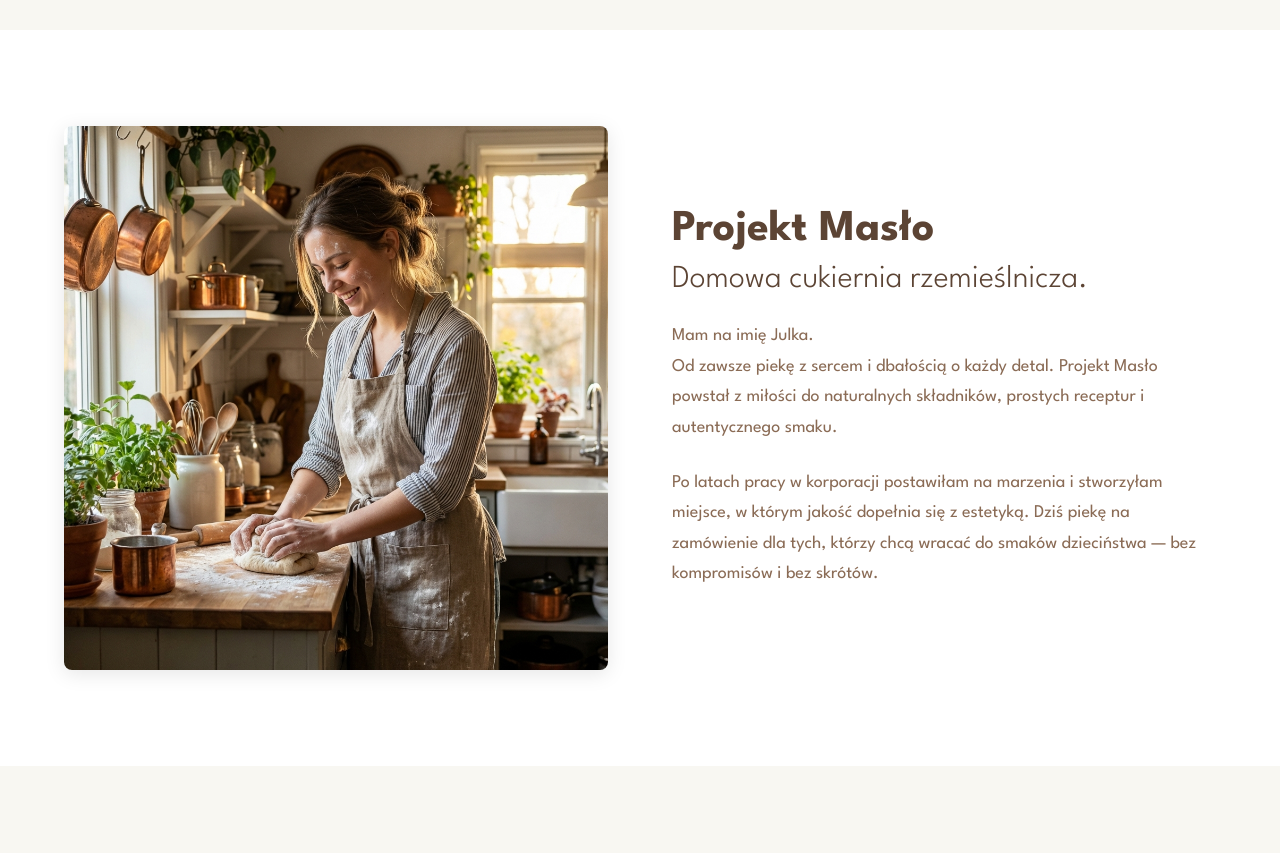
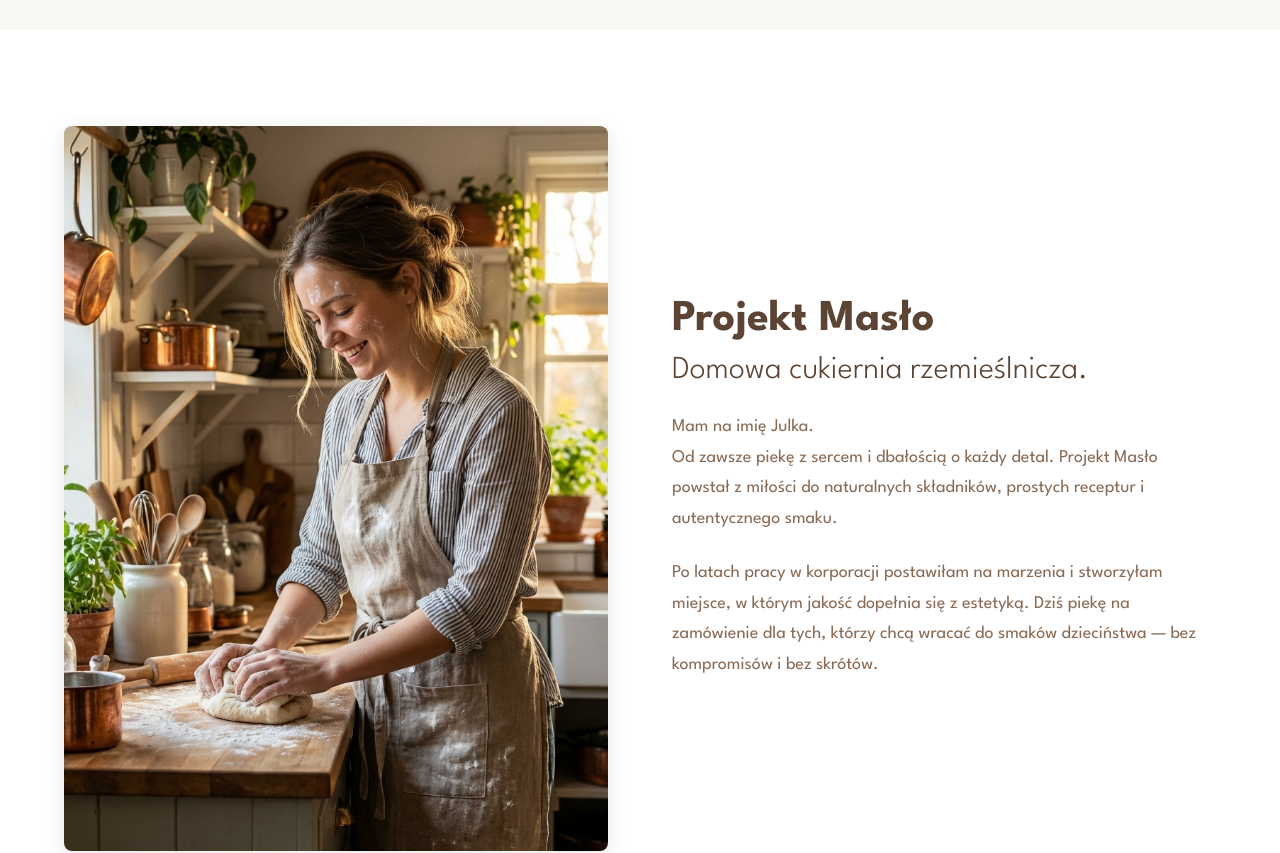
Before and after one commit to lukilot/projektmaslo, a Next.js app: page / in a window 1280 px wide. Shown: the part 4880-5733 px from the top of the page. Built offline with nearby package versions, Linux system fonts and the light colour scheme.

Commit message:
Change About image aspect ratio to 3:4

```diff
--- a/src/components/sections/About.module.css
+++ b/src/components/sections/About.module.css
@@ -16,7 +16,7 @@
 .imageWrapper {
     position: relative;
     width: 100%;
-    aspect-ratio: 1 / 1;
+    aspect-ratio: 3 / 4;
     border-radius: 8px;
     overflow: hidden;
     box-shadow: 0 4px 20px rgba(0, 0, 0, 0.1);
```
